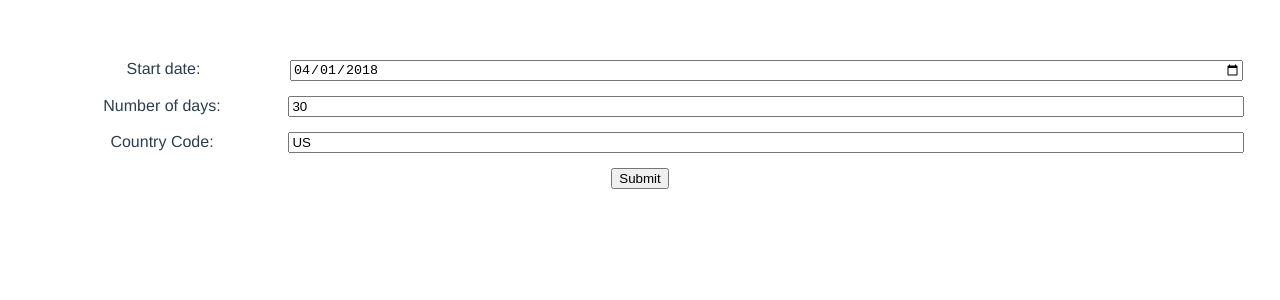
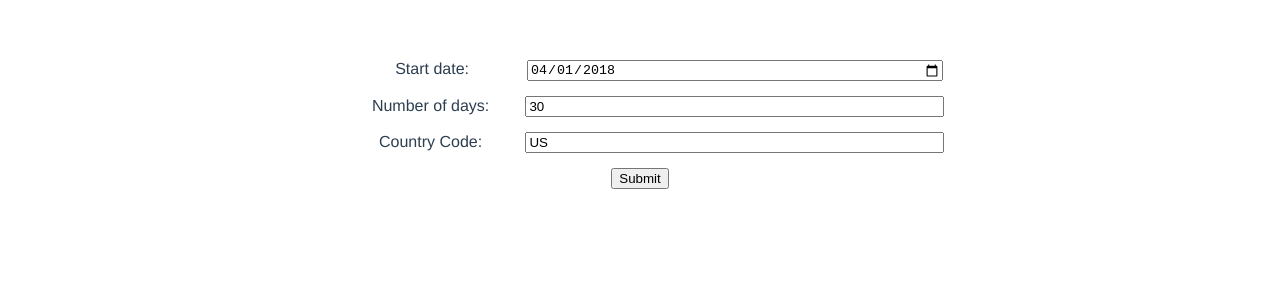
Before and after one commit to jsh-hk/calendar-challenge, a Vue app: page / in a window 1280 px wide. Shown: the top 300 px of the page. Built offline with nearby package versions, Linux system fonts and the light colour scheme.

Commit message:
Set up navigation/conditional element rendering

```diff
--- a/src/App.vue
+++ b/src/App.vue
@@ -1,16 +1,43 @@
 <template>
   <div id="app">
-    <CalendarForm />
+    <CalendarForm
+      v-if="!showCalendar"
+      @submit="renderCalendar"
+    />
+    <Calendar
+      v-else
+      @goBack="goBack"
+    />
   </div>
 </template>
 
 <script>
+import Calendar from './components/Calendar.vue'
 import CalendarForm from './components/CalendarForm.vue'
 
 export default {
   name: 'App',
   components: {
+    Calendar,
     CalendarForm
+  },
+  data () {
+    return {
+      showCalendar: false,
+      startDate: '2018-04-01',
+      numberOfDays: '30',
+      countryCode: 'US'
+    }
+  },
+
+  methods: {
+    renderCalendar () {
+      this.showCalendar = true
+    },
+
+    goBack () {
+      this.showCalendar = false
+    }
   }
 }
 </script>
--- /dev/null
+++ b/src/components/Calendar.vue
@@ -0,0 +1,22 @@
+<template>
+  <div data-cy="calendar">
+    The calendar
+
+    <button
+      data-cy="calendar-goback"
+      @click="$emit('goBack')"
+    >
+      Go Back
+    </button>
+  </div>
+</template>
+
+<script>
+export default {
+
+}
+</script>
+
+<style lang="scss" scoped>
+
+</style>
--- a/src/components/CalendarForm.vue
+++ b/src/components/CalendarForm.vue
@@ -1,5 +1,8 @@
 <template>
-  <div data-cy="calendar-form">
+  <div
+    class="calendarform"
+    data-cy="calendar-form"
+  >
     <label for="startdate">Start date:</label>
     <input
       type="date"
@@ -24,7 +27,12 @@
       value="US"
     >
 
-    <button>Submit</button>
+    <button
+      data-cy="calendarform-submit"
+      @click="$emit('submit')"
+    >
+      Submit
+    </button>
   </div>
 </template>
 
@@ -33,13 +41,17 @@ export default {}
 </script>
 
 <style scoped>
+.calendarform {
+    width: 50%;
+    margin: auto;
+}
 label {
     display: inline-block;
-    width: 20%;
+    width: 30%;
 }
 
 input {
     margin-bottom: 15px;
-    width: 75%;
+    width: 65%;
 }
 </style>
```
Also changed, not shown: 1 other file (tests, documents, lock files or other folders).
